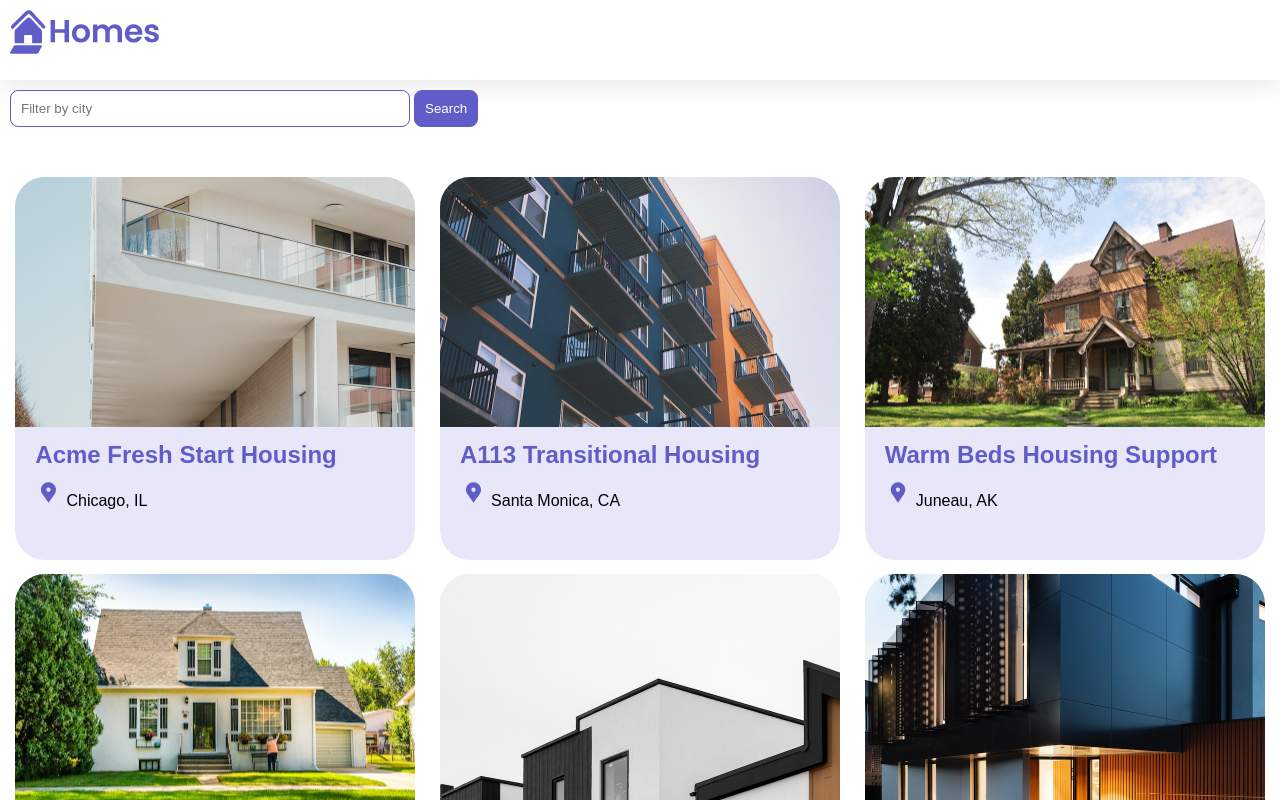
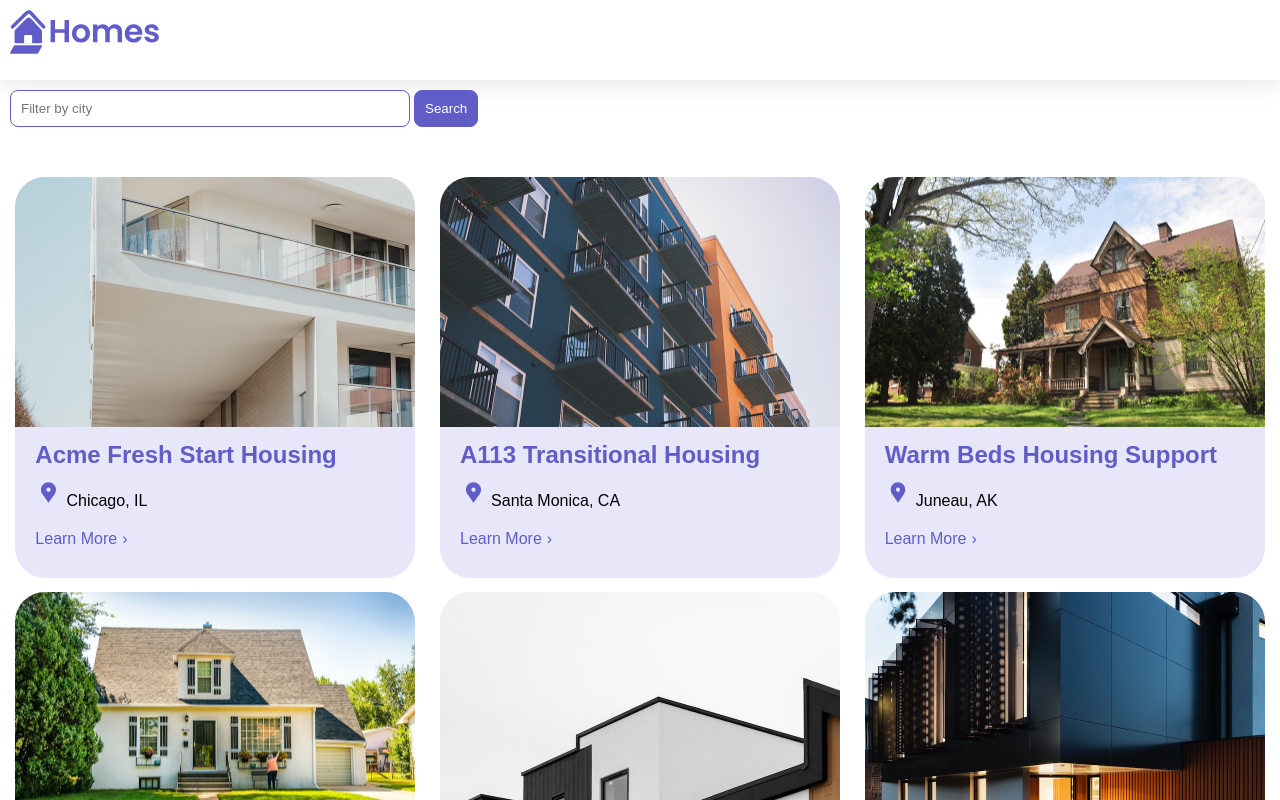
Before and after one commit to JoaoLlucas2/Angular-Study_First-Steps, an Angular app: page / in a window 1280 px wide. Shown: the top 800 px of the page. Built offline with nearby package versions, Linux system fonts and the light colour scheme.

Commit message:
adding a routerLink to the 'housing-location.component'

```diff
--- a/src/app/housing-location/housing-location.component.ts
+++ b/src/app/housing-location/housing-location.component.ts
@@ -1,11 +1,12 @@
 import { Component, Input } from '@angular/core';
 import { CommonModule } from '@angular/common';
 import { HousingLocation } from '../housing-location';
+import { RouterModule } from '@angular/router';
 
 @Component({
   selector: 'app-housing-location',
   standalone: true,
-  imports: [CommonModule],
+  imports: [CommonModule, RouterModule],
   template: `
     <section class="listing">
       <img class="listing-photo" [src]="housingLocation.photo"
@@ -14,6 +15,7 @@ import { HousingLocation } from '../housing-location';
       <p class="listing-location">
         {{ housingLocation.city }}, {{ housingLocation.state }}
       </p>
+      <a [routerLink]="['/details', housingLocation.id]">Learn More</a>
     </section>
   `,
   styleUrls: ['./housing-location.component.css']
```
